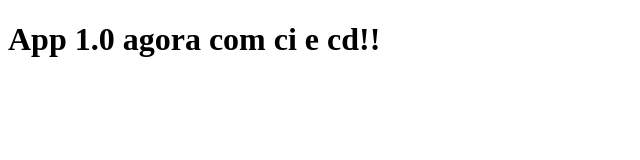
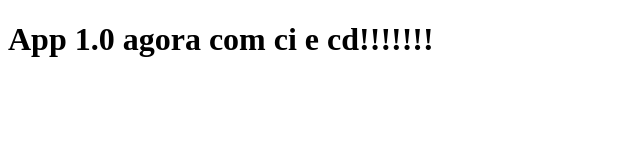
Before and after one commit to carlosfalcone/app-cicd-dio2, a plain HTML site: page app/index.html in a window 1280 px wide. Shown: the full height of the page, 0-640 px from the left. Drawn offline with Linux system fonts and the light colour scheme.

Commit message:
CI/CD atualização 54

```diff
--- a/app/index.html
+++ b/app/index.html
@@ -6,6 +6,6 @@
     <title>App 1.0</title>
 </head>
 <body>
-    <h1>App 1.0 agora com ci e cd!!</h1>
+    <h1>App 1.0 agora com ci e cd!!!!!!!</h1>
 </body>
 </html>
```
Also changed, not shown: 1 other file.
